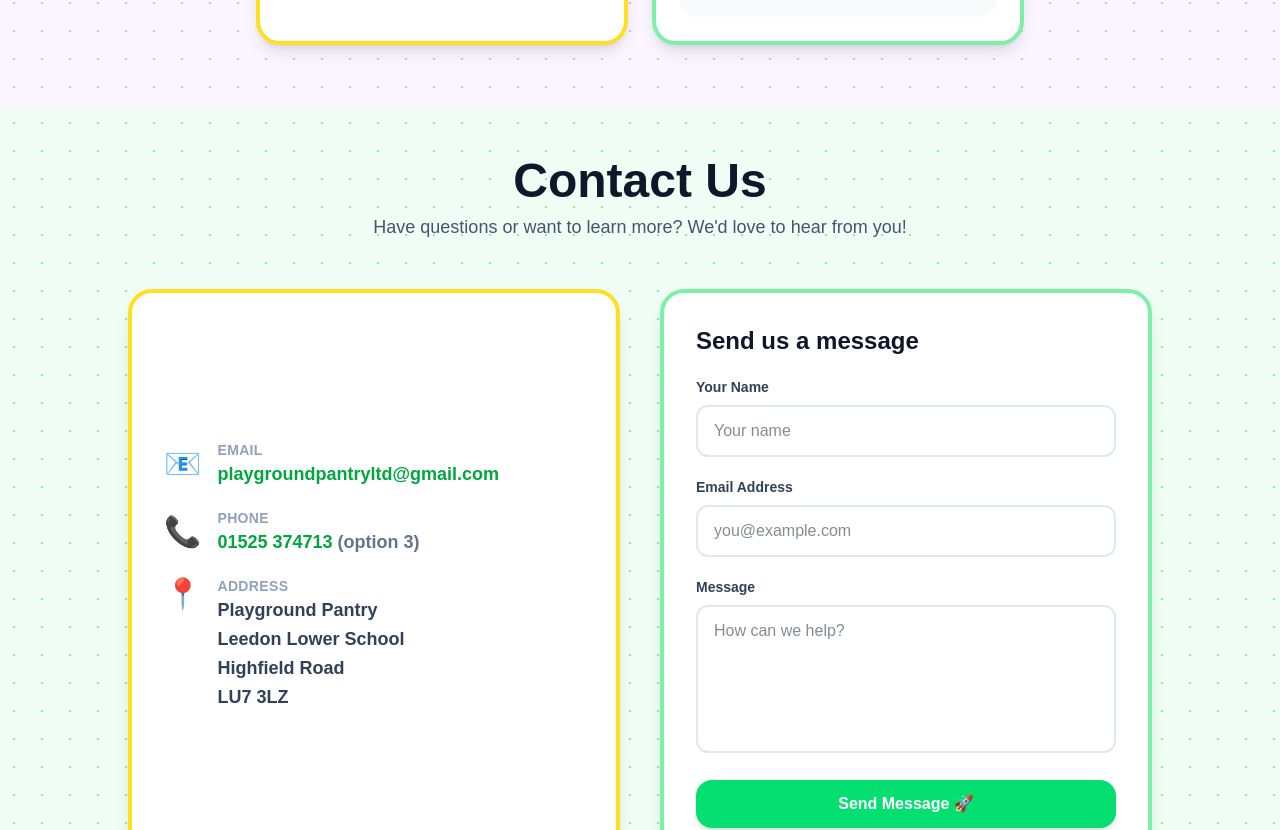
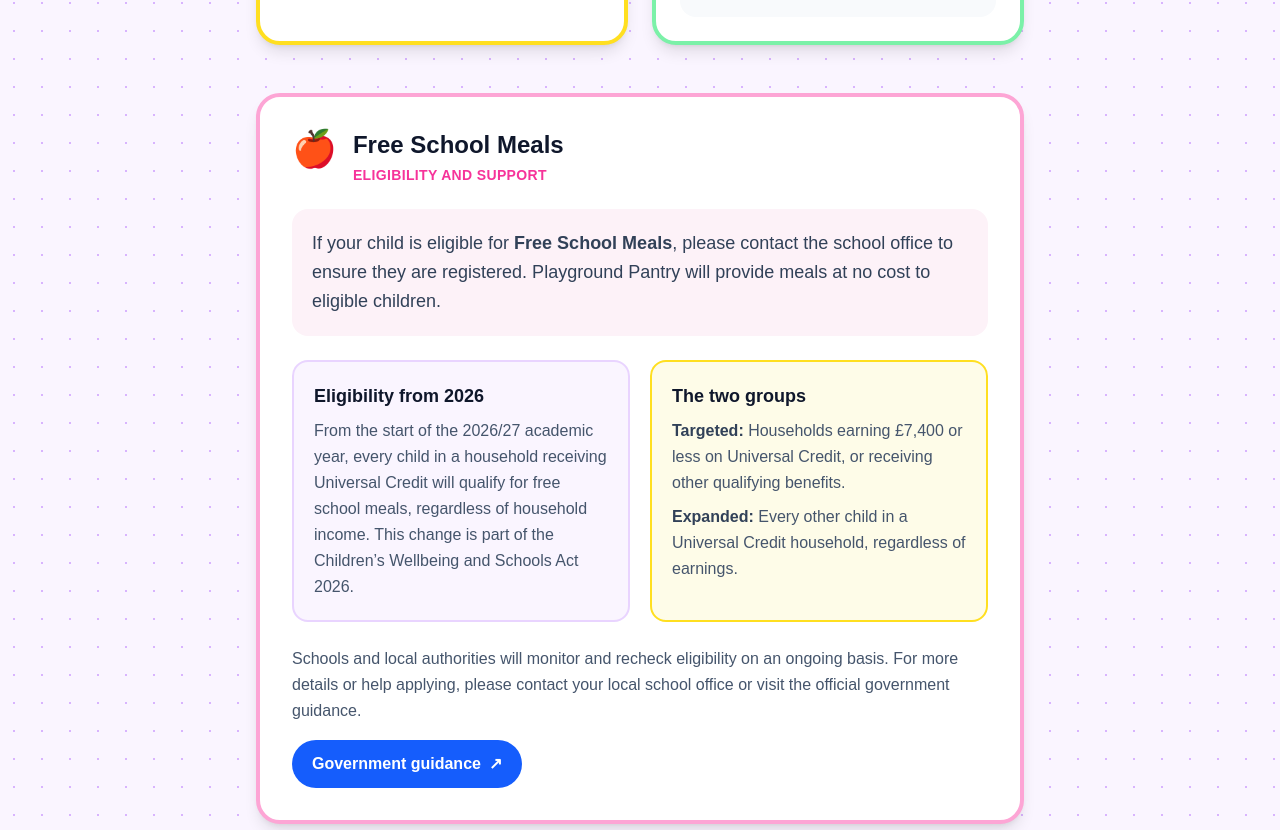
Before and after one commit to jacam666/playground-pantry, a Next.js app: page / in a window 1280 px wide. Shown: the part 3697-4527 px from the top of the page. Built offline with nearby package versions, Linux system fonts and the light colour scheme.

Commit message:
added free school meal section

```diff
--- a/app/page.tsx
+++ b/app/page.tsx
@@ -65,6 +65,7 @@
               width={640}
               height={360}
               unoptimized
+              loading="eager"
               className="hidden h-auto w-90 object-contain my-auto mx-auto md:block"
             />
 
@@ -303,6 +304,45 @@
               </div>
             </div>
           </div>
+
+          {/* free school meal eligibility */}
+          <div className="mt-12 rounded-3xl border-4 border-pink-300 bg-white p-6 text-left shadow-lg sm:p-8">
+            <div className="mb-6 flex items-start gap-4">
+              <span className="text-4xl" aria-hidden="true">🍎</span>
+              <div>
+                <h3 className="text-2xl font-black text-slate-900">Free School Meals</h3>
+                <p className="mt-1 text-sm font-bold uppercase tracking-wide text-pink-500">Eligibility and support</p>
+              </div>
+            </div>
+
+            <p className="rounded-2xl bg-pink-50 p-5 text-lg leading-relaxed text-slate-700">
+              If your child is eligible for <strong>Free School Meals</strong>, please contact the school office to ensure they are registered. Playground Pantry will provide meals at no cost to eligible children.
+            </p>
+
+            <div className="mt-6 grid gap-5 sm:grid-cols-2">
+              <div className="rounded-2xl border-2 border-purple-200 bg-purple-50 p-5">
+                <h4 className="text-lg font-bold text-slate-900">Eligibility from 2026</h4>
+                <p className="mt-2 leading-relaxed text-slate-600">
+                  From the start of the 2026/27 academic year, every child in a household receiving Universal Credit will qualify for free school meals, regardless of household income. This change is part of the Children’s Wellbeing and Schools Act 2026.
+                </p>
+              </div>
+
+              <div className="rounded-2xl border-2 border-yellow-300 bg-yellow-50 p-5">
+                <h4 className="text-lg font-bold text-slate-900">The two groups</h4>
+                <ul className="mt-2 space-y-2 leading-relaxed text-slate-600">
+                  <li><strong className="text-slate-700">Targeted:</strong> Households earning £7,400 or less on Universal Credit, or receiving other qualifying benefits.</li>
+                  <li><strong className="text-slate-700">Expanded:</strong> Every other child in a Universal Credit household, regardless of earnings.</li>
+                </ul>
+              </div>
+            </div>
+
+            <p className="mt-6 leading-relaxed text-slate-600">
+              Schools and local authorities will monitor and recheck eligibility on an ongoing basis. For more details or help applying, please contact your local school office or visit the official government guidance.
+            </p>
+            <a href="https://www.gov.uk/government/publications/free-school-meals-guidance-for-schools-and-local-authorities/free-school-meals-guidance-for-local-authorities-local-authority-maintained-schools-academies-and-free-schools" target="_blank" rel="noopener noreferrer" className="mt-4 inline-flex rounded-full bg-blue-600 px-5 py-3 font-bold text-white transition hover:bg-blue-700 hover:shadow-md">
+              Government guidance <span className="ml-2" aria-hidden="true">↗</span>
+            </a>
+          </div>
         </div>
       </section>
 
```
